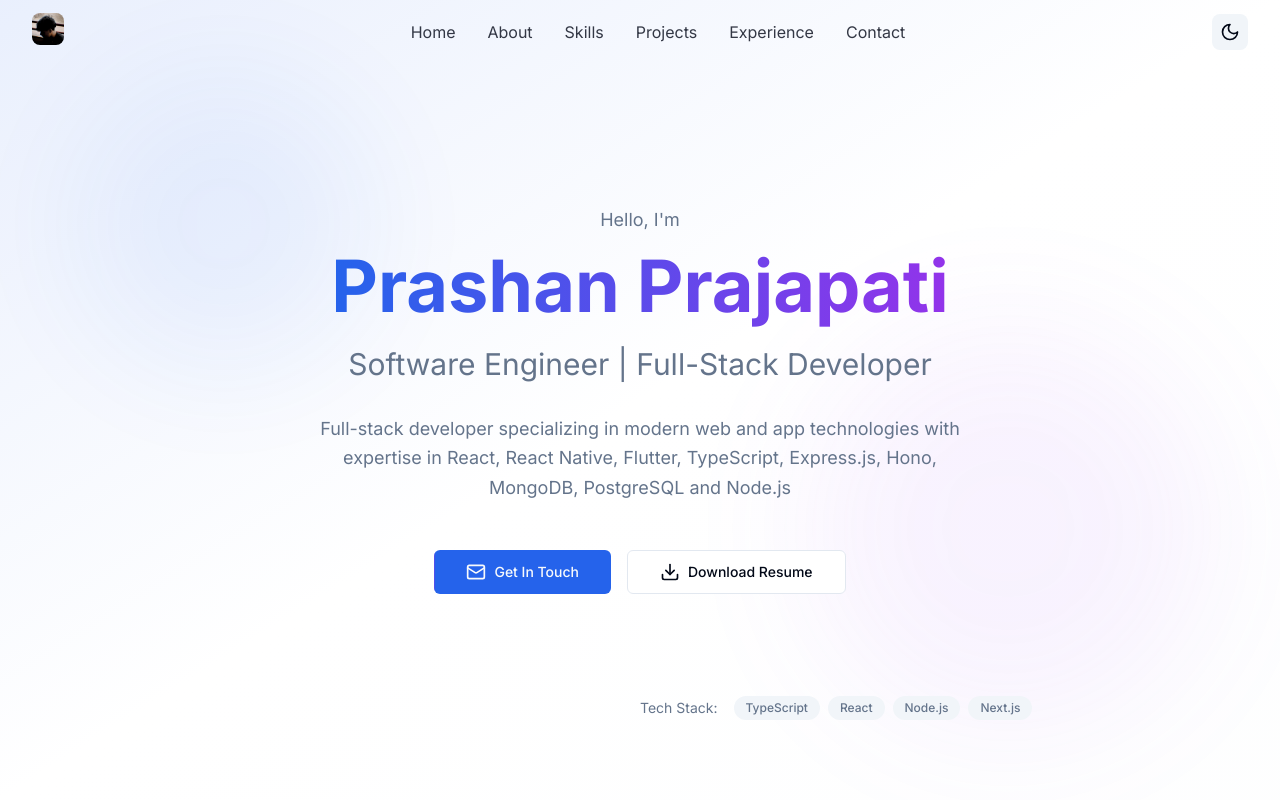
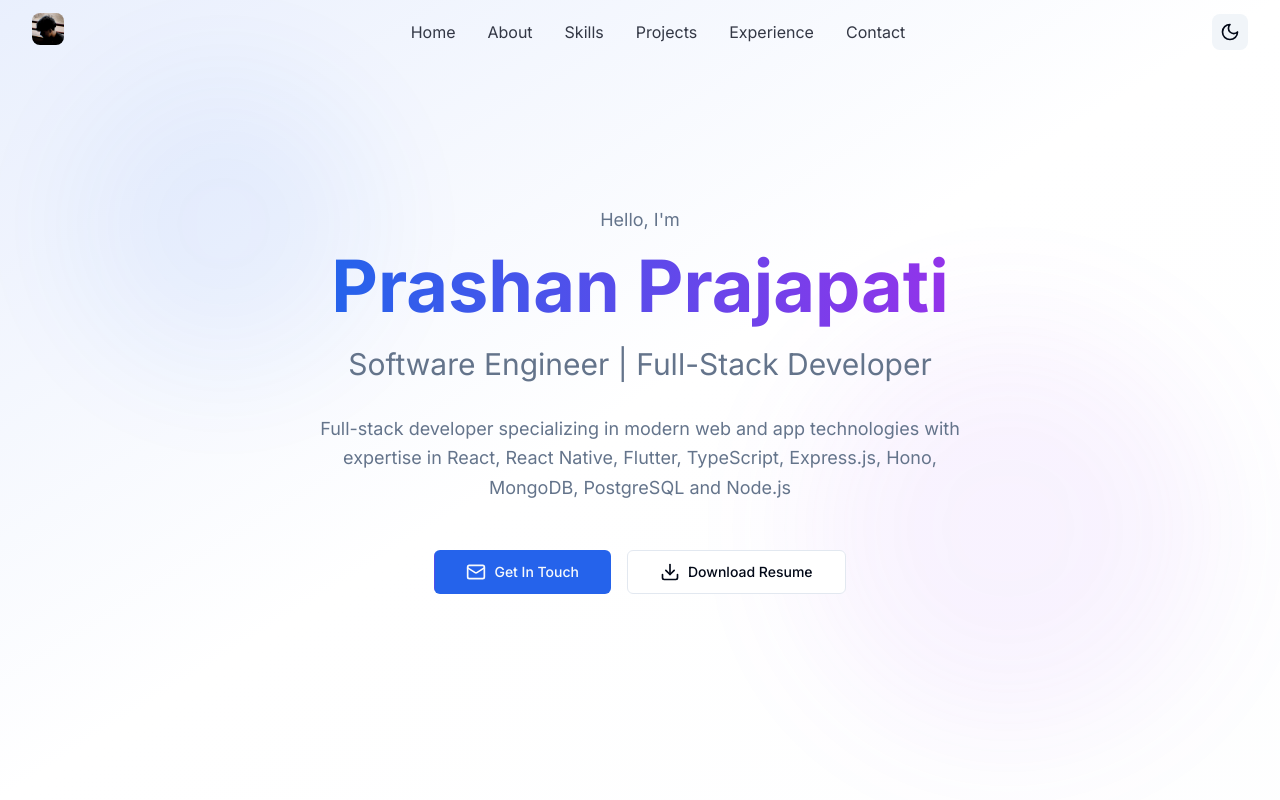
Before and after one commit to Prashan57/Prajapati-Prashan-Portfolio, a Next.js app: page / in a window 1280 px wide. Shown: the top 800 px of the page. Built offline with nearby package versions, Linux system fonts and the light colour scheme.

Commit message:
ready-state

```diff
--- a/components/hero.tsx
+++ b/components/hero.tsx
@@ -1,7 +1,7 @@
 "use client";
 
 import { Button } from "@/components/ui/button";
-import { siteConfig } from "@/constants/site";
+import { siteConfig, myResume } from "@/constants/site";
 import { motion } from "framer-motion";
 import { Icon } from "@/components/ui/icon";
 
@@ -121,7 +121,7 @@ export function Hero() {
             >
               <span className="relative z-10 flex items-center gap-2">
                 <Icon name="download" className="h-5 w-5" />
-                Download Resume
+               <a href={myResume} download> Download Resume</a>
               </span>
             </Button>
           </motion.div>
@@ -146,7 +146,7 @@ export function Hero() {
       </div>
 
       {/* Tech Stack Preview */}
-      <motion.div
+      {/* <motion.div
         initial={{ opacity: 0, y: 50 }}
         animate={{ opacity: 1, y: 0 }}
         transition={{ duration: 0.8, delay: 0.6 }}
@@ -170,7 +170,7 @@ export function Hero() {
             )}
           </div>
         </div>
-      </motion.div>
+      </motion.div> */}
     </section>
   );
 }
--- a/components/projects.tsx
+++ b/components/projects.tsx
@@ -146,7 +146,7 @@ export function Projects() {
 
                     {/* Action Buttons */}
                     <div className="flex gap-2">
-                      <Button
+                      {/* <Button
                         size="sm"
                         variant="outline"
                         onClick={() => window.open(project.live, "_blank")}
@@ -154,7 +154,7 @@ export function Projects() {
                       >
                         <Icon name="external" className="h-4 w-4" />
                         Live Demo
-                      </Button>
+                      </Button> */}
                       <Button
                         size="sm"
                         variant="ghost"
--- a/constants/site.ts
+++ b/constants/site.ts
@@ -17,6 +17,9 @@ export const siteConfig = {
     location: "Bhaktapur, Nepal",
   },
 } as const;
+
+// export const myResume = "https://www.overleaf.com/download/project/678784d9b49d21bef5ccdb3a/build/19961809e15-80df8d5a42cc0ff7/output/output.pdf?compileGroup=standard&clsiserverid=clsi-reg-n2d-b-f-bnxs&enable_pdf_caching=true&popupDownload=true"
+export const myResume = "/resume.pdf"
 
 export const navigation = [
   { name: "Home", href: "#home" },
@@ -65,54 +68,55 @@ export const skills = [
 export const projects = [
   {
     id: 1,
-    title: "E-Commerce Platform",
+    title: "EdEarn",
     description:
-      "A full-stack e-commerce platform built with Next.js, TypeScript, and Stripe integration",
+    " Crafted a real-time gaming platform enabling point redemption and subscription purchases through Khalti integration, enhancing user engagement and accessibility. This innovation aims to redefine the gaming landscape by combining entertainment, rewards, and convenience for users.",
     image: "/projects/ecommerce.jpg",
     technologies: [
       "Next.js",
       "TypeScript",
-      "Stripe",
-      "PostgreSQL",
+      "Khalti",
+      "MongoDB",
+      "Express",
       "Tailwind CSS",
     ],
-    github: "https://github.com/Prashan57/ecommerce",
-    live: "https://ecommerce.prashan.dev",
+    github: "https://github.com/Prashan57/EdEarn.git",
+    live: "https://github.com/Prashan57/EdEarn.git",
     featured: true,
   },
   {
     id: 2,
-    title: "Task Management App",
+    title: "Envision Nepal",
     description:
-      "A collaborative task management application with real-time updates",
+    " Designed a procurement website with a simplified user interface, prioritizing intuitive navigation. Leveraging modern web design principles, users can effortlessly navigate the platform for streamlined procurement processes.",
     image: "/projects/taskapp.jpg",
     technologies: ["React", "Node.js", "Socket.io", "MongoDB", "Express"],
-    github: "https://github.com/Prashan57/taskapp",
-    live: "https://taskapp.prashan.dev",
+    github: "https://github.com/Prashan57/Envision-Nepal.git",
+    live: "https://github.com/Prashan57/Envision-Nepal.git",
     featured: true,
   },
   {
     id: 3,
-    title: "Portfolio Website",
+    title: "Chat App",
     description:
       "A modern, responsive portfolio website with animations and dark mode",
     image: "/projects/portfolio.jpg",
-    technologies: ["Next.js", "Framer Motion", "TypeScript", "Tailwind CSS"],
-    github: "https://github.com/Prashan57/portfolio",
-    live: "https://prashan.dev",
+    technologies: ["HTML", "CSS", "JavaScript", "Socket.io","Node.js","Express"],
+    github: "https://github.com/Prashan57/Nodejs-Chat-App.git",
+    live: "https://github.com/Prashan57/Nodejs-Chat-App.git",
     featured: false,
   },
-  {
-    id: 4,
-    title: "Weather Dashboard",
-    description:
-      "A weather dashboard with real-time data and interactive charts",
-    image: "/projects/weather.jpg",
-    technologies: ["React", "Chart.js", "OpenWeather API", "TypeScript"],
-    github: "https://github.com/Prashan57/weather-dashboard",
-    live: "https://weather.prashan.dev",
-    featured: false,
-  },
+  // {
+  //   id: 4,
+  //   title: "Weather Dashboard",
+  //   description:
+  //     "A weather dashboard with real-time data and interactive charts",
+  //   image: "/projects/weather.jpg",
+  //   technologies: ["React", "Chart.js", "OpenWeather API", "TypeScript"],
+  //   github: "https://github.com/Prashan57/weather-dashboard",
+  //   live: "https://weather.prashan.dev",
+  //   featured: false,
+  // },
 ] as const;
 
 export const experience = [
```
Also changed, not shown: 1 other file (tests, documents, lock files or other folders).
